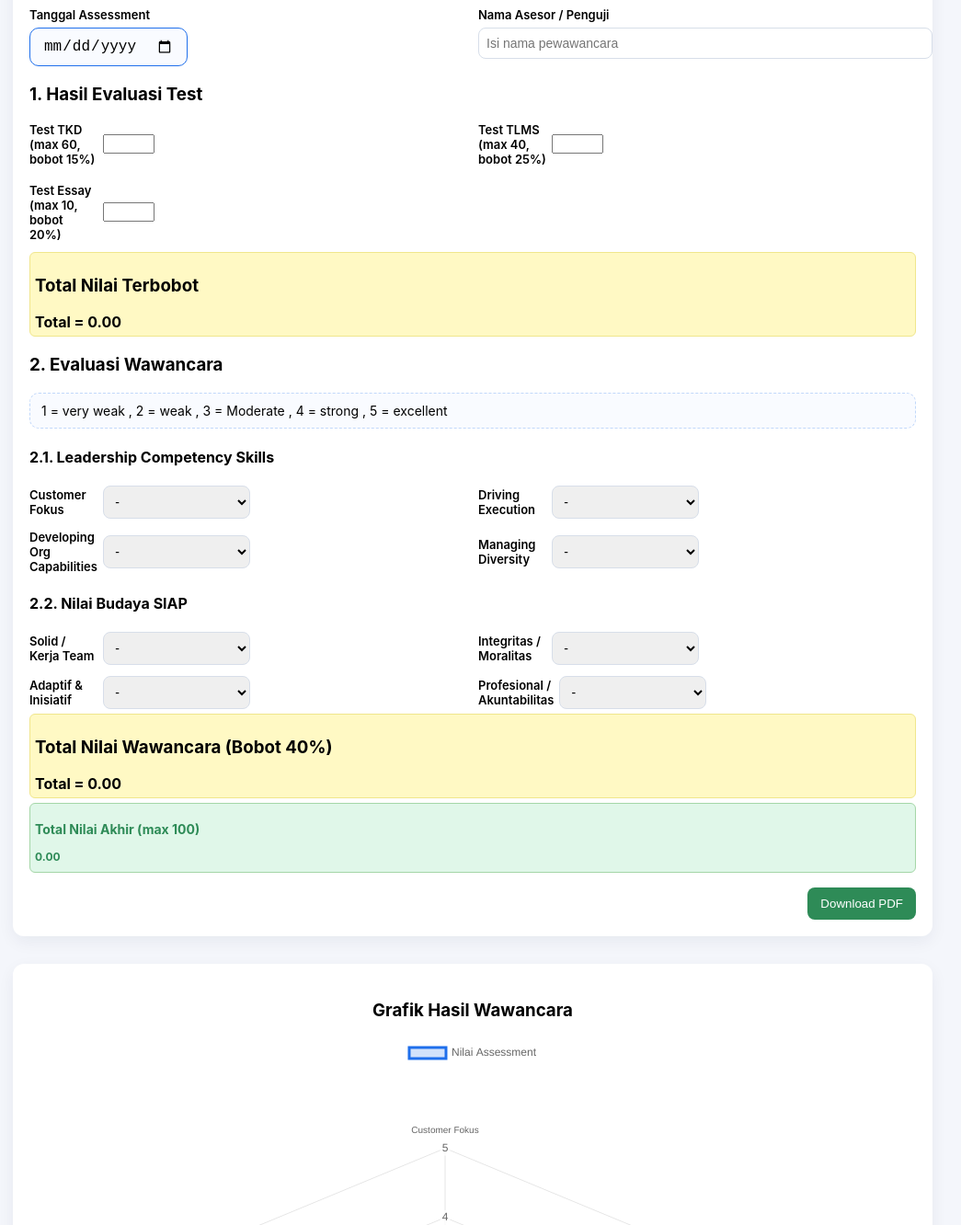
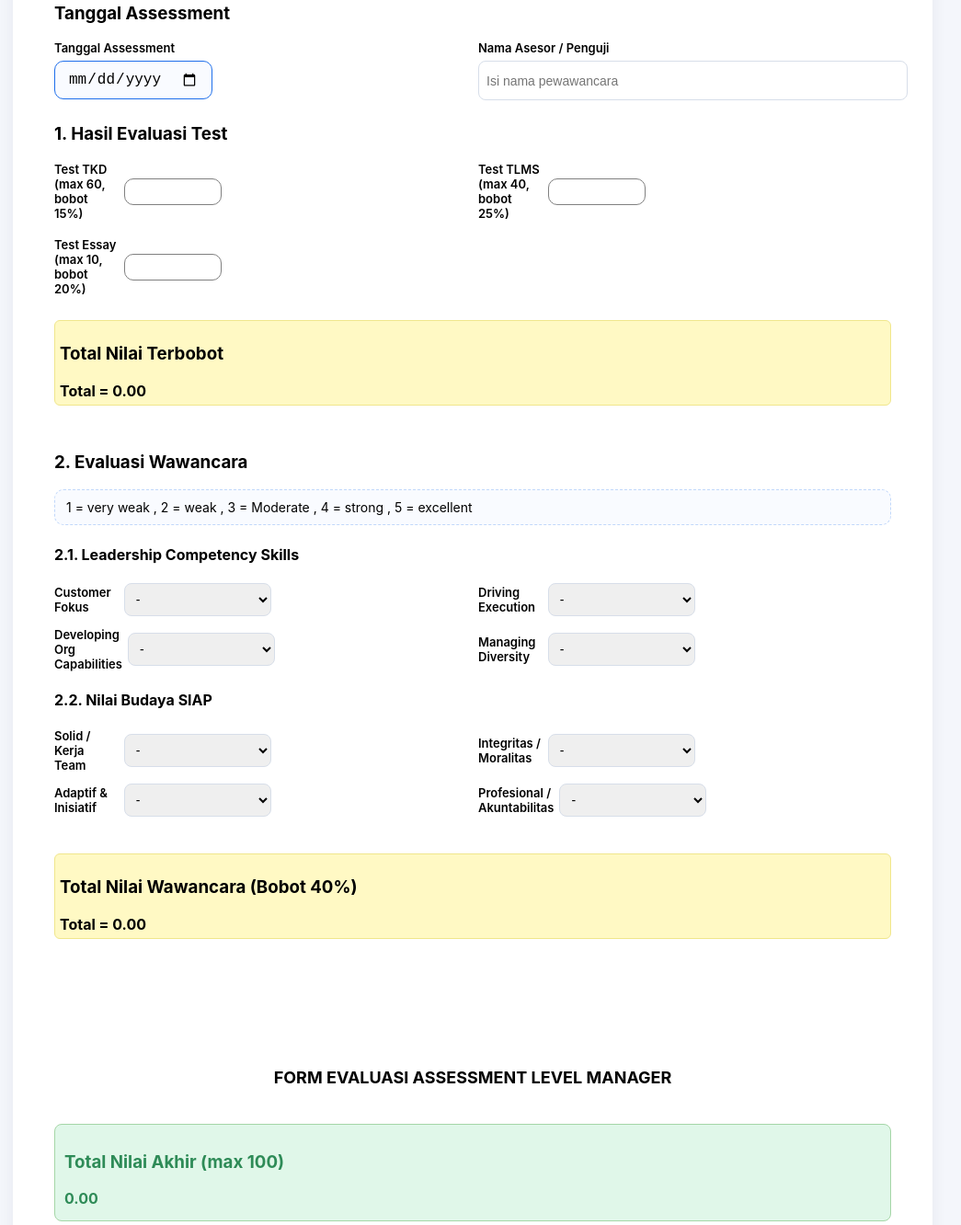
Before and after one commit to joko140576/from-evaluasi-assesment, a plain HTML site: page index.html in a window 1280 px wide. Shown: the part 355-1687 px from the top of the page at 92% size, without its empty margins (126-1171 px from the left). Drawn offline with nearby package versions, Linux system fonts and the light colour scheme.

Commit message:
Update index.html

```diff
--- a/index.html
+++ b/index.html
@@ -1,3 +1,4 @@
+
 
 <!doctype html>
 <html lang="id">
@@ -15,7 +16,7 @@
     :root{--accent:#1f6feb;--card:#ffffff;--muted:#666}
     body{font-family:Inter, system-ui, Arial; background:#f4f6fb; margin:20px}
     .container{max-width:1000px;margin:0 auto}
-    .card{background:var(--card);border-radius:12px;padding:18px;box-shadow:0 6px 18px rgba(20,30,60,0.06)}
+    .card{background:var(--card);border-radius:12px;padding:45px;box-shadow:0 6px 18px rgba(20,30,60,0.06)}
     header{display:flex;gap:18px;align-items:flex-start;margin-bottom:12px}
     .logo-frame{width:150px;height:150px;border:2px dashed #d0d7e6;border-radius:8px;display:flex;align-items:center;justify-content:center;overflow:hidden;background:#fff}
     .logo-frame img{width:100%;height:100%;object-fit:cover}
@@ -39,9 +40,25 @@
     .tanggal-besar {font-size: 16px;padding: 10px 14px;border-radius: 10px;border: 1px solid var(--accent);background: #f9fbff}
     .note-box{border: 1px dashed rgba(31,111,235,0.25);background: #f9fbff;padding: 10px 12px;border-radius: 10px;font-size: 14px;margin:8px 0}
     .total-container {background:#fff9c4;padding:5px;border-radius:6px;border:1px solid #f0e68c;margin-top:5px;font-weight:bold}
-    .final-container {background:#e0f7e9;padding:5px;border-radius:6px;border:1px solid #a5d6a7;margin-top:5px;font-size:12px;font-weight:bold;color:seagreen}
+    .final-container {
+          background:#e0f7e9;
+          padding:10px;
+          border-radius:8px;
+          border:1px solid #a5d6a7;
+          margin-top:20px; /* <-- ganti dari 200px */
+          font-size:16px;
+          font-weight:bold;
+          color:seagreen
+        }
     #chartSection {margin-top:30px;text-align:center;padding:20px;background:#fff;border-radius:12px;box-shadow:0 6px 18px rgba(20,30,60,0.06)}
-    @media print{.no-print{display:none}.card{box-shadow:none;border-radius:0;padding:6mm}}
+    @media print {
+    .no-print { display:none }
+    body { margin:0; background:white }
+    .container { max-width:100% }
+    .card { box-shadow:none; border-radius:0; padding:10mm }
+    .final-container { margin-top:20px !important }
+    #chartSection { page-break-before: always; margin-top:20px }
+  }
   </style>
 </head>
 <body>
@@ -54,7 +71,7 @@
           </div>
           <div style="margin-top:8px">
             <label>Nama Asesi</label>
-            <input type="text" id="nama_asesi" placeholder="Isi nama asesi" />
+            <input type="text" id="nama_asesi" placeholder="Isi nama asesi" style="height: 25px;width: 350px;" />
           </div>
         </div>
         <div style="flex:1">
@@ -80,38 +97,38 @@
             </div>
             <div>
               <label>Nama Asesor / Penguji</label>
-              <input type="text" id="nama_pewawancara" placeholder="Isi nama pewawancara" />
+              <input type="text" id="nama_pewawancara" placeholder="Isi nama pewawancara" style="height: 25px;"  />
             </div>
           </div>
         </div>
 
         <!-- Evaluasi Test -->
-        <div class="section">
+        <div class="section"  style="margin-top:25px">
           <h3>1. Hasil Evaluasi Test </h3>
           <div class="grid">
             <div class="rating-row">
               <div class="label">Test TKD (max 60, bobot 15%)</div>
               <div class="controls">
-                <input type="number" id="tkd" min="0" max="60" oninput="hitungNilai()">
+                <input type="number" id="tkd" min="0" max="60" oninput="hitungNilai()" style="height: 25px;border-radius:10px;width: 100px;border: 1px solid gray;">
               </div>
               <div id="tkd_hasil" style="font-weight:bold; color:darkblue"></div>
             </div>
             <div class="rating-row">
               <div class="label">Test TLMS (max 40, bobot 25%)</div>
               <div class="controls">
-                <input type="number" id="tlms" min="0" max="40" oninput="hitungNilai()">
+                <input type="number" id="tlms" min="0" max="40" oninput="hitungNilai()" style="height: 25px;border-radius:10px;width: 100px;border: 1px solid gray">
               </div>
               <div id="tlms_hasil" style="font-weight:bold; color:darkblue"></div>
             </div>
             <div class="rating-row">
               <div class="label">Test Essay (max 10, bobot 20%)</div>
               <div class="controls">
-                <input type="number" id="essay" min="0" max="10" oninput="hitungNilai()">
+                <input type="number" id="essay" min="0" max="10" oninput="hitungNilai()" style="height: 25px;border-radius:10px;width: 100px;border: 1px solid gray">
               </div>
               <div id="essay_hasil" style="font-weight:bold; color:darkblue"></div>
             </div>
           </div>
-          <div class="total-container">
+          <div class="total-container" style="margin-top:20px;margin-bottom:50px;">
             <h3>Total Nilai Terbobot</h3>
             <div id="total_hasil">Total = 0.00</div>
           </div>
@@ -138,17 +155,21 @@
             <div class="rating-row"><div class="label">Profesional / Akuntabilitas</div><div class="controls"><select id="interview_teamwork"><option value="">-</option><option>1</option><option>2</option><option>3</option><option>4</option><option>5</option></select></div></div>
           </div>
 
-          <div class="total-container">
+          <div class="total-container" style="margin-top:40px;margin-bottom:50px">
             <h3>Total Nilai Wawancara (Bobot 40%)</h3>
             <div id="wawancara_hasil">Total = 0.00</div>
           </div>
         </div>
+          <br><br>
+        <h1 style="text-align: center;margin-top: 50px;">FORM EVALUASI ASSESSMENT LEVEL MANAGER</h1>
+          <br>
+        <div class="final-container" style="margin-top: 20px;">
+          <h3>Total Nilai Akhir (max 100)</h3>
+          <div id="final_name" style="margin-bottom:6px; font-size:24px; color:darkblue"></div>
+          <div id="final_total">0.00</div>
+          <div id="final_category" style="margin-top:4px; font-size:20px; color:darkred"></div>
+        </div>
 
-        <div class="final-container">
-          <h3>Total Nilai Akhir (max 100)</h3>
-          <div id="final_total">0.00</div>
-          <div id="final_category" style="margin-top:4px; font-size:14px; color:darkblue"></div>
-        </div>
       </form>
 
       <div class="buttons no-print">
@@ -219,7 +240,14 @@
     function hitungFinal(){
       let totalFinal = totalTest + totalWawancara;
       if(totalFinal > 100) totalFinal = 100;
-      document.getElementById("final_total").innerText = totalFinal.toFixed(2);
+
+      // ambil nama asesi
+      const namaAsesi = document.getElementById("nama_asesi").value.trim();
+
+      // tampilkan nama asesi
+      document.getElementById("final_name").innerText = namaAsesi ? `Nama Asesi: ${namaAsesi}` : "";
+
+      document.getElementById("final_total").innerText = `Total Nilai: ${totalFinal.toFixed(2)}`;
 
       let kategori = "";
       if(totalFinal >= 80) {
@@ -234,9 +262,8 @@
         kategori = "Needs Improvement → di bawah ekspektasi";
       }
 
-      document.getElementById("final_category").innerText = kategori;
-    }
-
+  document.getElementById("final_category").innerText = kategori;
+}
 
 
     // pasang event listener untuk select wawancara agar selalu update
```
